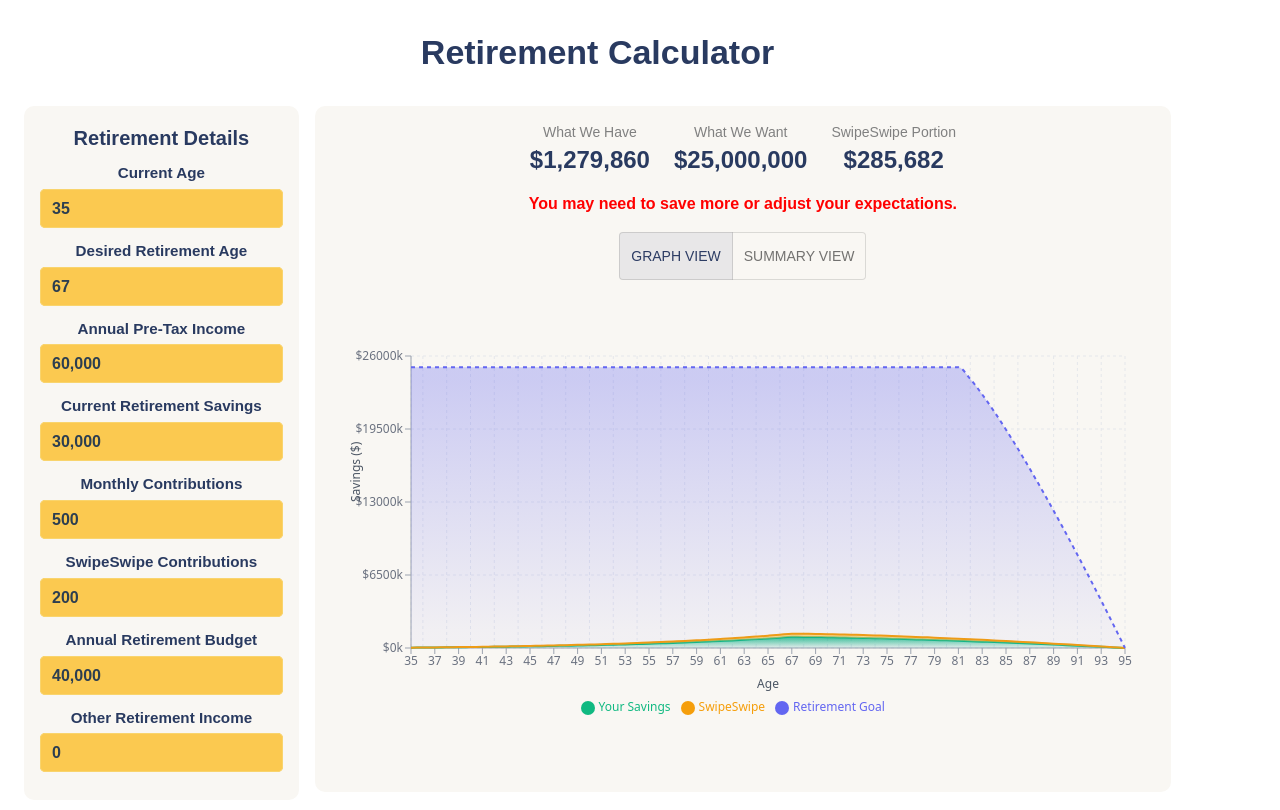
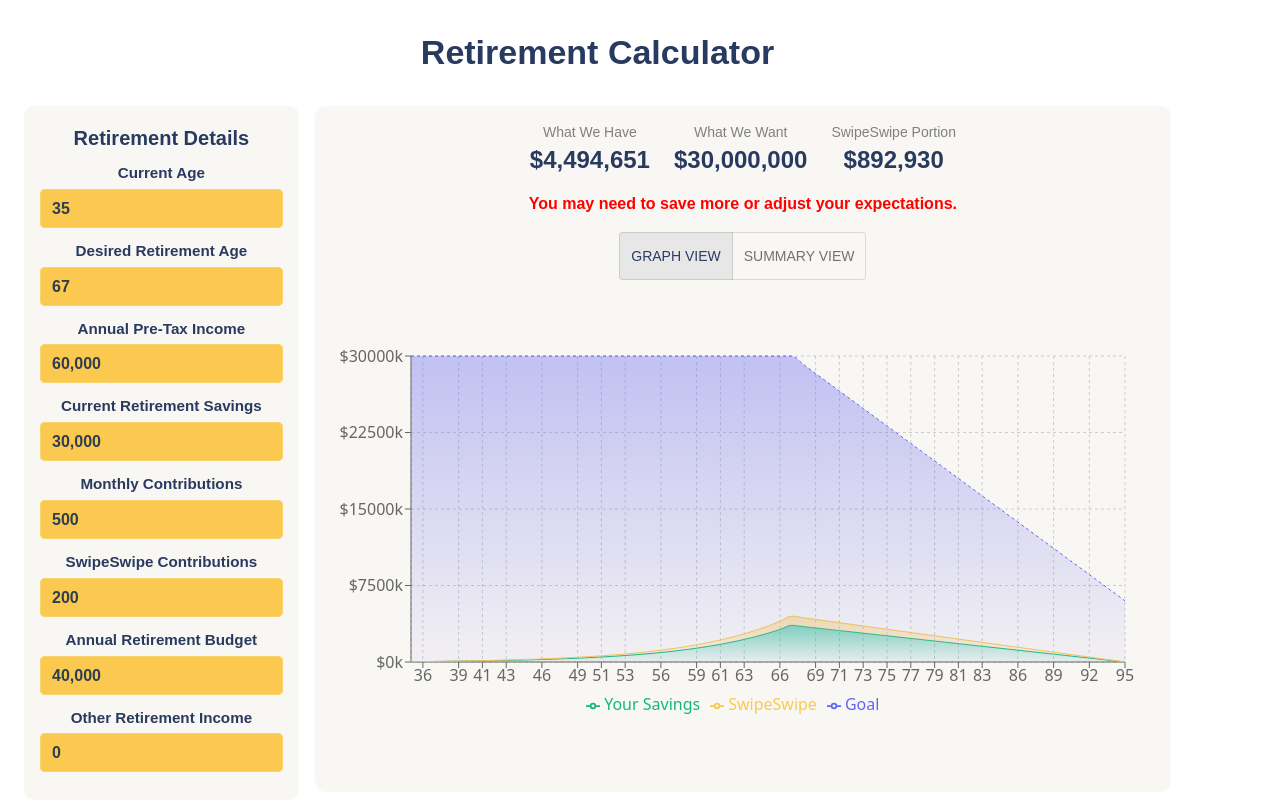
Before and after one commit to Devesh18Sharma/retirement_Calculator, a React (Vite) app: page / in a window 1280 px wide. Shown: the top 810 px of the page. Built offline with nearby package versions, Linux system fonts and the light colour scheme.

Commit message:
fix: calculations resolving

```diff
--- a/src/organisms/RetirementCalculator/RetirementCalculator.tsx
+++ b/src/organisms/RetirementCalculator/RetirementCalculator.tsx
@@ -74,9 +74,9 @@ const RetirementCalculator: React.FC = () => {
   const [otherRetirementIncome, setOtherRetirementIncome] = useState<number>(0);
 
   // B. Basic assumptions
-  const annualRateOfReturn = 7; // e.g., 7%
+  const annualRateOfReturn = 12; // e.g., 12%
   const withdrawalRate = 4;     // 4% safe withdrawal rate
-  const yearsInRetirement = 25; // we assume 25 years in retirement
+  const yearsInRetirement = 30; // we assume 30 years in retirement
 
   // Derived
   const yearsUntilRetirement = Math.max(0, desiredRetirementAge - currentAge);
@@ -99,7 +99,7 @@ const RetirementCalculator: React.FC = () => {
 
   const swipeFV = useMemo(() => {
     return futureValueMonthlyCompounding(
-      0,
+      0,// SwipeSwipe starts at 0
       swipeMonthlyContributions,
       annualRateOfReturn,
       totalMonthsUntilRetirement
--- a/src/organisms/RetirementCalculator/RetirementChart2.tsx
+++ b/src/organisms/RetirementCalculator/RetirementChart2.tsx
@@ -1,3 +1,5 @@
+// src/organisms/RetirementCalculator/RetirementChartExtended.tsx
+
 import React, { useMemo } from "react";
 import {
   AreaChart,
@@ -10,6 +12,7 @@ import {
   ResponsiveContainer,
 } from "recharts";
 
+/** Same shape as your normal chart data */
 interface ChartItem {
   year: number;
   userPortion: number;
@@ -17,211 +20,101 @@ interface ChartItem {
   whatWeWant: number;
 }
 
-interface RetirementChartProps {
+interface Props {
   data: ChartItem[];
 }
 
-const RetirementChart: React.FC<RetirementChartProps> = ({ data }) => {
-  // Calculate the maximum age to extend our projection
-  const lastYear = data[data.length - 1]?.year || 0;
-  // const firstYear = data[0]?.year || 0;
+const RetirementChart: React.FC<Props> = ({ data }) => {
+  // The last year in your data is the retirement year. We'll extend from that year to 95.
+  const lastYear = data[data.length - 1]?.year || 67;
 
-  // Generate extended data with the bell curve shape
+  // Generate an extended array with a decline after retirement
   const extendedData = useMemo(() => {
-    // Find the final values for user portion, swipe portion, and what we want
-    const finalData = data[data.length - 1];
-    const finalUserPortion = finalData?.userPortion || 0;
-    const finalSwipePortion = finalData?.swipePortion || 0;
-    const finalWhatWeWant = finalData?.whatWeWant || 0;
-    const retirementAge = lastYear;
-
-    // Create extended data with decline after retirement
+    if (!data.length) return [];
     const result = [...data];
 
-    // Extend data with the bell curve post-retirement
-    // Assuming 95 as maximum age, we'll simulate the decline
-    const yearsInRetirement = 95 - retirementAge;
+    // The final data point at retirement
+    const finalPoint = data[data.length - 1];
+    const finalUser = finalPoint.userPortion;
+    const finalSwipe = finalPoint.swipePortion;
+    const finalWant = finalPoint.whatWeWant;
 
-    // Create a decay pattern for the retirement phase
+    const retirementAge = lastYear;
+    const maxAge = 95;
+    const yearsInRetirement = maxAge - retirementAge;
+
     for (let i = 1; i <= yearsInRetirement; i++) {
       const age = retirementAge + i;
-      const declineRate = i / yearsInRetirement;
-      const declineSquared = Math.pow(declineRate, 1.5); // Non-linear decline for a better curve
+      // simple linear or non-linear decay factor
+      const factor = i / yearsInRetirement;
 
-      const userPortionValue = Math.max(0, Math.floor(finalUserPortion * (1 - declineSquared)));
-      const swipePortionValue = Math.max(0, Math.floor(finalSwipePortion * (1 - declineSquared)));
-
-      // The "what we want" should typically stay level then decline later
-      let whatWeWantValue = finalWhatWeWant;
-      if (i > yearsInRetirement / 2) {
-        // Start declining after half the retirement period
-        const lateDeclineRate = (i - yearsInRetirement / 2) / (yearsInRetirement / 2);
-        whatWeWantValue = Math.max(0, Math.floor(finalWhatWeWant * (1 - Math.pow(lateDeclineRate, 1.2))));
-      }
+      const userVal = Math.floor(finalUser * (1 - factor));
+      const swipeVal = Math.floor(finalSwipe * (1 - factor));
+      const wantVal = Math.floor(finalWant * (1 - factor * 0.8)); // or keep it flat, your choice
 
       result.push({
         year: age,
-        userPortion: userPortionValue,
-        swipePortion: swipePortionValue,
-        whatWeWant: whatWeWantValue
+        userPortion: Math.max(0, userVal),
+        swipePortion: Math.max(0, swipeVal),
+        whatWeWant: Math.max(0, wantVal),
       });
     }
-
     return result;
   }, [data, lastYear]);
 
-  // Format currency for tooltip
-  const formatCurrency = (value: number) => {
-    return value.toLocaleString('en-US', {
-      style: 'currency',
-      currency: 'USD',
-      minimumFractionDigits: 0,
-      maximumFractionDigits: 0
-    });
-  };
-
-  interface CustomTooltipProps {
-    active?: boolean;
-    payload?: any[];  // Replace `any` with a more specific type if available
-    label?: string | number;
-  }
-
-  // Custom tooltip component
-  const CustomTooltip: React.FC<CustomTooltipProps> = ({ active, payload, label }) => {
-    if (active && payload && payload.length) {
-      const totalSavings = (payload[0]?.value || 0) + (payload[1]?.value || 0);
-
-      return (
-        <div className="bg-white p-4 rounded shadow-lg border border-gray-200">
-          <p className="text-gray-700 font-semibold">Age: {label}</p>
-          <div className="mt-2">
-            <p className="text-green-600 flex items-center">
-              <span className="w-3 h-3 inline-block mr-2 bg-green-500 rounded-full"></span>
-              Your Savings: {formatCurrency(payload[0]?.value || 0)}
-            </p>
-            <p className="text-yellow-600 flex items-center">
-              <span className="w-3 h-3 inline-block mr-2 bg-yellow-500 rounded-full"></span>
-              SwipeSwipe: {formatCurrency(payload[1]?.value || 0)}
-            </p>
-            <p className="text-indigo-600 flex items-center">
-              <span className="w-3 h-3 inline-block mr-2 bg-indigo-500 rounded-full"></span>
-              Goal: {formatCurrency(payload[2]?.value || 0)}
-            </p>
-            <div className="mt-2 pt-2 border-t border-gray-200">
-              <p className="font-bold">
-                Total Savings: {formatCurrency(totalSavings)}
-              </p>
-              <p className={totalSavings >= (payload[2]?.value || 0) ? "text-green-600 font-medium" : "text-red-500 font-medium"}>
-                {totalSavings >= (payload[2]?.value || 0)
-                  ? "On Track! 🎉"
-                  : `Gap: ${formatCurrency((payload[2]?.value || 0) - totalSavings)}`}
-              </p>
-            </div>
-          </div>
-        </div>
-      );
-    }
-    return null;
-  };
-
   return (
-    <div className="w-full h-full bg-white rounded-lg shadow-sm p-4">
-      <ResponsiveContainer width="100%" height={400}>
+    <div style={{ width: "100%", height: 400 }}>
+      <ResponsiveContainer>
         <AreaChart
           data={extendedData}
           margin={{ top: 20, right: 30, left: 20, bottom: 20 }}
         >
           <defs>
-            <linearGradient id="colorUserPortion" x1="0" y1="0" x2="0" y2="1">
+            <linearGradient id="colorUser" x1="0" y1="0" x2="0" y2="1">
               <stop offset="5%" stopColor="#10B981" stopOpacity={0.8} />
               <stop offset="95%" stopColor="#10B981" stopOpacity={0.1} />
             </linearGradient>
-            <linearGradient id="colorSwipePortion" x1="0" y1="0" x2="0" y2="1">
+            <linearGradient id="colorSwipe" x1="0" y1="0" x2="0" y2="1">
               <stop offset="5%" stopColor="#FBC950" stopOpacity={0.7} />
               <stop offset="95%" stopColor="#FBC950" stopOpacity={0.1} />
             </linearGradient>
-            <linearGradient id="colorWhatWeWant" x1="0" y1="0" x2="0" y2="1">
+            <linearGradient id="colorWant" x1="0" y1="0" x2="0" y2="1">
               <stop offset="5%" stopColor="#6366F1" stopOpacity={0.6} />
               <stop offset="95%" stopColor="#6366F1" stopOpacity={0.1} />
             </linearGradient>
           </defs>
 
-          <CartesianGrid strokeDasharray="3 3" stroke="#E5E7EB" />
+          <CartesianGrid strokeDasharray="3 3" />
+          <XAxis dataKey="year" />
+          <YAxis
+            tickFormatter={(val) => `$${(val / 1000).toFixed(0)}k`}
+          />
+          <Tooltip />
+          <Legend />
 
-          <XAxis
-            dataKey="year"
-            stroke="#6B7280"
-            tick={{ fontSize: 12 }}
-            tickLine={{ stroke: '#9CA3AF' }}
-            axisLine={{ stroke: '#9CA3AF' }}
-            label={{
-              value: 'Age',
-              position: 'insideBottom',
-              offset: -10,
-              fill: '#4B5563',
-              fontSize: 12
-            }}
-          />
-
-          <YAxis
-            stroke="#6B7280"
-            tick={{ fontSize: 12 }}
-            tickLine={{ stroke: '#9CA3AF' }}
-            axisLine={{ stroke: '#9CA3AF' }}
-            tickFormatter={(tick) => `$${(tick / 1000).toFixed(0)}k`}
-            label={{
-              value: 'Savings ($)',
-              angle: -90,
-              position: 'insideLeft',
-              fill: '#4B5563',
-              fontSize: 12
-            }}
-          />
-
-          <Tooltip content={<CustomTooltip />} />
-
-          <Legend
-            iconType="circle"
-            wrapperStyle={{
-              paddingTop: 20,
-              fontSize: 12
-            }}
-          />
-
-          {/* User Portion - Your Retirement Savings */}
           <Area
             type="monotone"
             dataKey="userPortion"
             name="Your Savings"
             stroke="#10B981"
-            strokeWidth={2}
-            fill="url(#colorUserPortion)"
-            fillOpacity={1}
+            fill="url(#colorUser)"
             stackId="1"
           />
-
-          {/* SwipeSwipe Portion */}
           <Area
             type="monotone"
             dataKey="swipePortion"
             name="SwipeSwipe"
-            stroke="#F59E0B"
-            strokeWidth={2}
-            fill="url(#colorSwipePortion)"
-            fillOpacity={1}
+            stroke="#FBC950"
+            fill="url(#colorSwipe)"
             stackId="1"
           />
-
-          {/* What We Want - Target */}
           <Area
             type="monotone"
             dataKey="whatWeWant"
-            name="Retirement Goal"
+            name="Goal"
             stroke="#6366F1"
-            strokeWidth={2}
-            fill="url(#colorWhatWeWant)"
-            fillOpacity={0.5}
-            strokeDasharray="4 4"
+            fill="url(#colorWant)"
+            strokeDasharray="3 3"
           />
         </AreaChart>
       </ResponsiveContainer>
--- a/src/utils/calculations.ts
+++ b/src/utils/calculations.ts
@@ -1,5 +1,14 @@
 /**
- * Basic monthly compounding function
+ * Future Value with Monthly Compounding
+ *
+ * This uses the standard compound interest formula with regular contributions:
+ * FV = P(1+r)^t + C[((1+r)^t - 1)/r]
+ *
+ * Where:
+ * P = Initial balance
+ * C = Monthly contribution
+ * r = Monthly interest rate
+ * t = Total months
  */
 export function futureValueMonthlyCompounding(
   initialBalance: number,
@@ -7,16 +16,20 @@ export function futureValueMonthlyCompounding(
   annualRate: number,
   totalMonths: number
 ): number {
-    if (annualRate <= 0) {
+  // Convert annual rate to monthly rate (as a decimal)
+  const monthlyRate = annualRate / 100 / 12;
+
+  if (monthlyRate === 0) {
+    // Simple calculation if rate is 0
     return initialBalance + monthlyContribution * totalMonths;
   }
-    const monthlyRate = annualRate / 100 / 12;
-    let balance = initialBalance;
-    for (let i = 0; i < totalMonths; i++) {
-      balance *= 1 + monthlyRate;
-      balance += monthlyContribution;
-    }
-    return balance;
+
+  // Calculate using the compound interest formula
+  const principalFV = initialBalance * Math.pow(1 + monthlyRate, totalMonths);
+  const contributionsFV = monthlyContribution *
+    ((Math.pow(1 + monthlyRate, totalMonths) - 1) / monthlyRate);
+
+  return principalFV + contributionsFV;
 }
 
 /**
```
Also changed, not shown: src/organisms/RetirementCalculator/RetirementChart.tsx (+24 -13 lines). Lines whose indentation alone changed are shown as unchanged.
